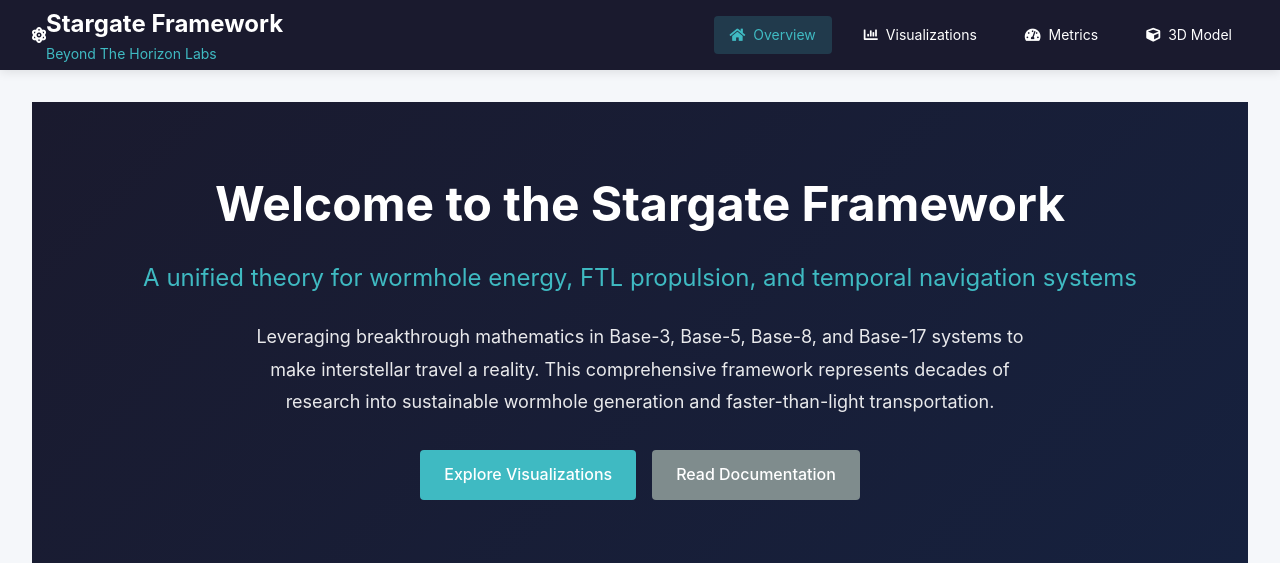
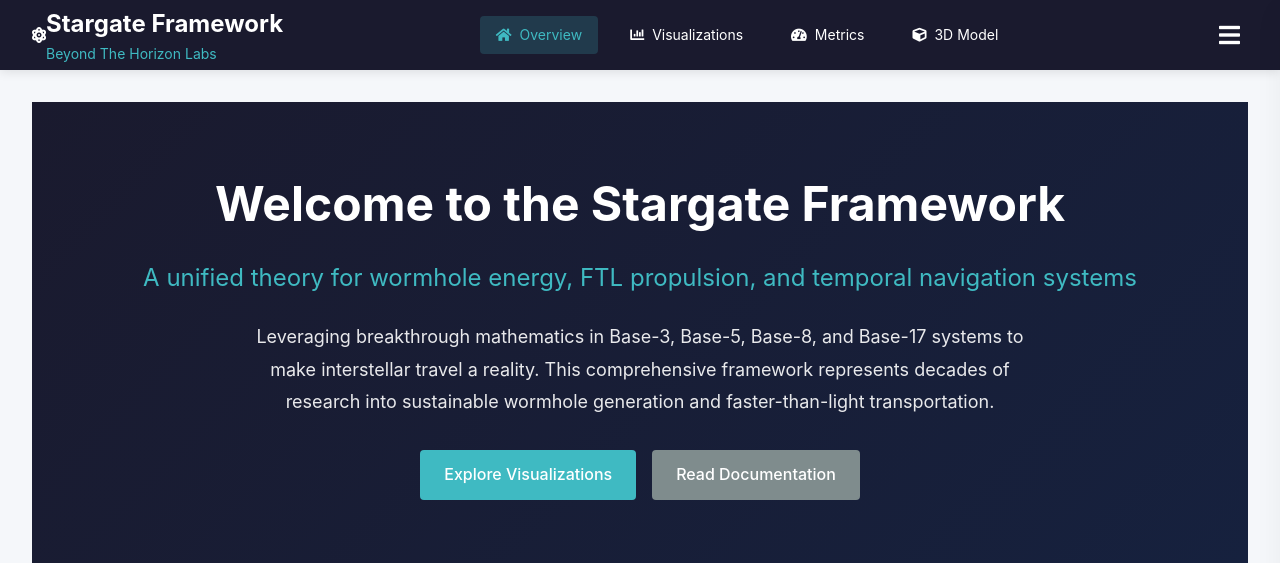
Before and after one commit to davestj/stargate-framework, a PHP site: page /index.php in a window 1280 px wide. Shown: the top 563 px of the page. Run offline with PHP 8.4, Linux system fonts and the light colour scheme.

Commit message:
feat: add accessible secondary nav drawer

```diff
--- a/css/main.css
+++ b/css/main.css
@@ -140,7 +140,7 @@ body {
     padding: 0.5rem;
     color: var(--text-light);
     font-size: 1.5rem;
-    display: none;
+    display: flex;
     align-items: center;
 }
 
@@ -168,9 +168,8 @@ body.menu-open {
     overflow: hidden;
 }
 
-/* Responsive navigation behaviour */
-@media (max-width: 1023px) {
-    .nav-menu {
+/* Secondary navigation drawer */
+.nav-menu.nav-secondary {
     position: fixed;
     top: 0;
     right: 0;
@@ -187,38 +186,8 @@ body.menu-open {
     z-index: 1001;
 }
 
-    .nav-menu.active {
+.nav-menu.nav-secondary.active {
     transform: translateX(0);
-    }
-
-    .nav-menu.nav-primary {
-        display: none;
-    }
-
-    .nav-secondary-toggle {
-        display: flex;
-    }
-}
-
-@media (min-width: 1024px) {
-    .nav-secondary-toggle {
-        display: none;
-    }
-
-    .nav-menu {
-        position: static;
-        transform: none;
-        flex-direction: row;
-        width: auto;
-        height: auto;
-        padding: 0;
-        background: none;
-        box-shadow: none;
-    }
-
-    .nav-menu.nav-secondary {
-        display: none;
-    }
 }
 /* Main Content Area */
 .main-content {
--- a/header.php
+++ b/header.php
@@ -48,7 +48,7 @@ $current_page = basename($_SERVER['PHP_SELF'], '.php');
                 </a>
             </div>
 
-            <ul class="nav-menu nav-primary" id="nav-primary">
+            <ul class="nav-menu nav-primary" id="nav-primary" aria-label="Primary navigation">
                 <li class="nav-item <?php echo ($current_page == 'index') ? 'active' : ''; ?>">
                     <a href="index.php"><i class="nav-icon fas fa-home" aria-hidden="true"></i>Overview</a>
                 </li>
@@ -67,7 +67,7 @@ $current_page = basename($_SERVER['PHP_SELF'], '.php');
                 <i class="fas fa-bars" aria-hidden="true"></i>
             </button>
 
-            <ul class="nav-menu nav-secondary" id="nav-secondary">
+            <ul class="nav-menu nav-secondary" id="nav-secondary" aria-hidden="true">
                 <li class="nav-item <?php echo ($current_page == 'wormhole_travel_dashboard') ? 'active' : ''; ?>">
                     <a href="wormhole_travel_dashboard.php"><i class="nav-icon fas fa-rocket" aria-hidden="true"></i>Simulator</a>
                 </li>
--- a/js/main.js
+++ b/js/main.js
@@ -18,12 +18,13 @@ document.addEventListener('DOMContentLoaded', function() {
  */
 function initMobileMenu() {
     const menuToggle = document.getElementById('nav-secondary-toggle');
-    const navMenu = document.querySelector('.nav-secondary');
+    const navMenu = document.getElementById('nav-secondary');
     if (menuToggle && navMenu) {
         let overlay = null;
 
         function openMenu() {
             navMenu.classList.add('active');
+            navMenu.setAttribute('aria-hidden', 'false');
             menuToggle.classList.add('active');
             menuToggle.setAttribute('aria-expanded', 'true');
             document.body.classList.add('menu-open');
@@ -42,6 +43,7 @@ function initMobileMenu() {
 
         function closeMenu() {
             navMenu.classList.remove('active');
+            navMenu.setAttribute('aria-hidden', 'true');
             menuToggle.classList.remove('active');
             menuToggle.setAttribute('aria-expanded', 'false');
             document.body.classList.remove('menu-open');
```
Lines whose indentation alone changed are shown as unchanged.
